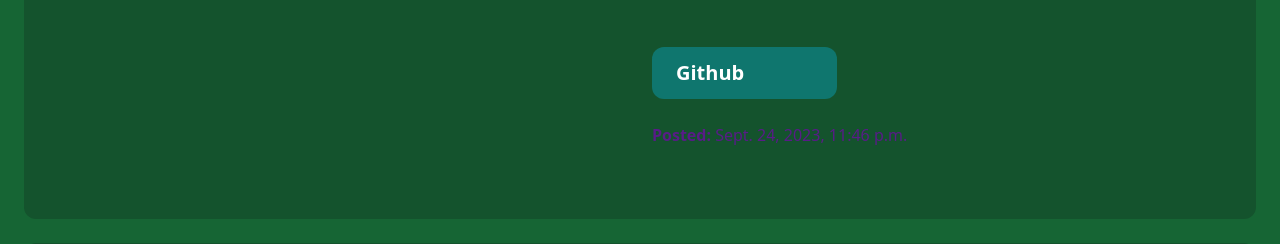
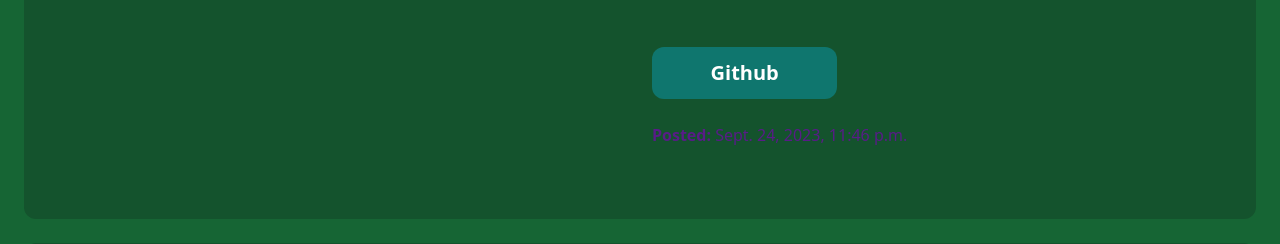
Before and after one commit to enzosupreme/circuitblab2, a Django app: page /projects/7/ in a window 1280 px wide. Shown: the part 470-714 px from the top of the page. Run offline with Django 4.2, Linux system fonts and the light colour scheme; data comes from the database, SQL or seed files in the repository; some libraries are stand-ins or nearby versions.

Commit message:
detail page fix

```diff
--- a/projects/templates/projects/detail.html
+++ b/projects/templates/projects/detail.html
@@ -17,15 +17,15 @@
         </p>
         </a>
         <br>
-            <div class="grid grid-cols-3 space-x-5">
+            <div class="grid grid-cols-3 space-x-3">
             {% if projects.github %}
-                <a href="{{ projects.github }}" class=" inline-block mt-6 px-6 py-3 text-xs sm:text-md lg:text-lg xl:text-xl font-semibold bg-teal-700 text-white rounded-xl hover:bg-teal-800">Github</a>
+                <a href="{{ projects.github }}" class="inline-block mt-6 px-2 py-3 text-xs sm:text-md lg:text-lg xl:text-xl font-semibold bg-contain bg-teal-700 text-white text-center rounded-xl hover:bg-teal-800 ">Github</a>
             {% endif %}
             {% if projects.youtube %}
-                <a href="{{ projects.youtube }}" class="inline-block mt-6 px-6 py-3 text-xs sm:text-md lg:text-lg xl:text-xl font-semibold bg-red-700 text-white rounded-xl hover:bg-red-800">Youtube</a>
+                <a href="{{ projects.youtube }}" class="inline-block mt-6 py-3 text-xs sm:text-md lg:text-lg xl:text-xl font-semibold bg-contain bg-red-700 text-white text-center rounded-xl hover:bg-red-800">Youtube</a>
             {% endif %}
             {% if projects.shop %}
-                <a href="{{ projects.shop }}" class="inline-block mt-6 px-6 py-3 text-xs sm:text-md lg:text-lg xl:text-xl font-semibold bg-purple-900 text-white rounded-xl hover:bg-purple-700">Buy</a>
+                <a href="{{ projects.shop }}" class="inline-block mt-6 px-2 py-3 text-xs sm:text-md lg:text-lg xl:text-xl font-semibold bg-contain bg-purple-900 text-white text-center rounded-xl hover:bg-purple-700">Buy</a>
             {% endif %}
             </div>
         <br></br>
```
